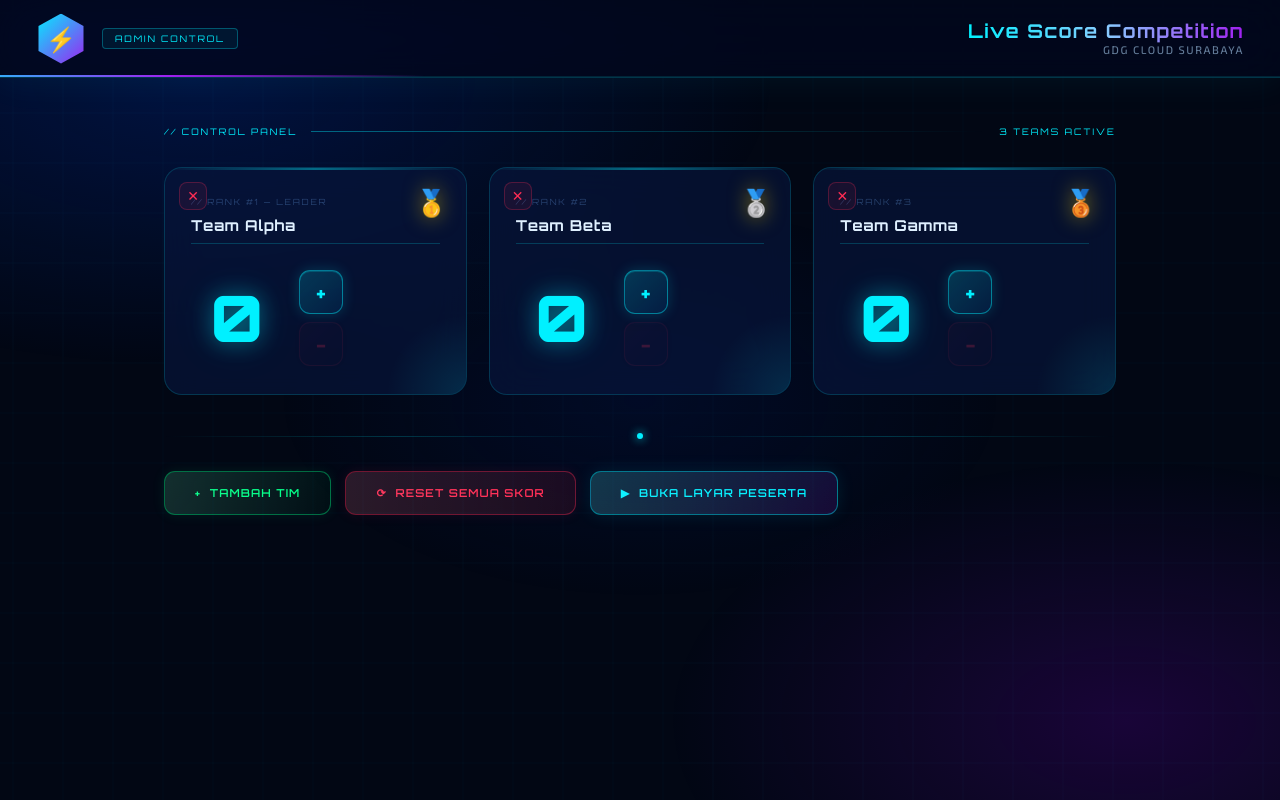
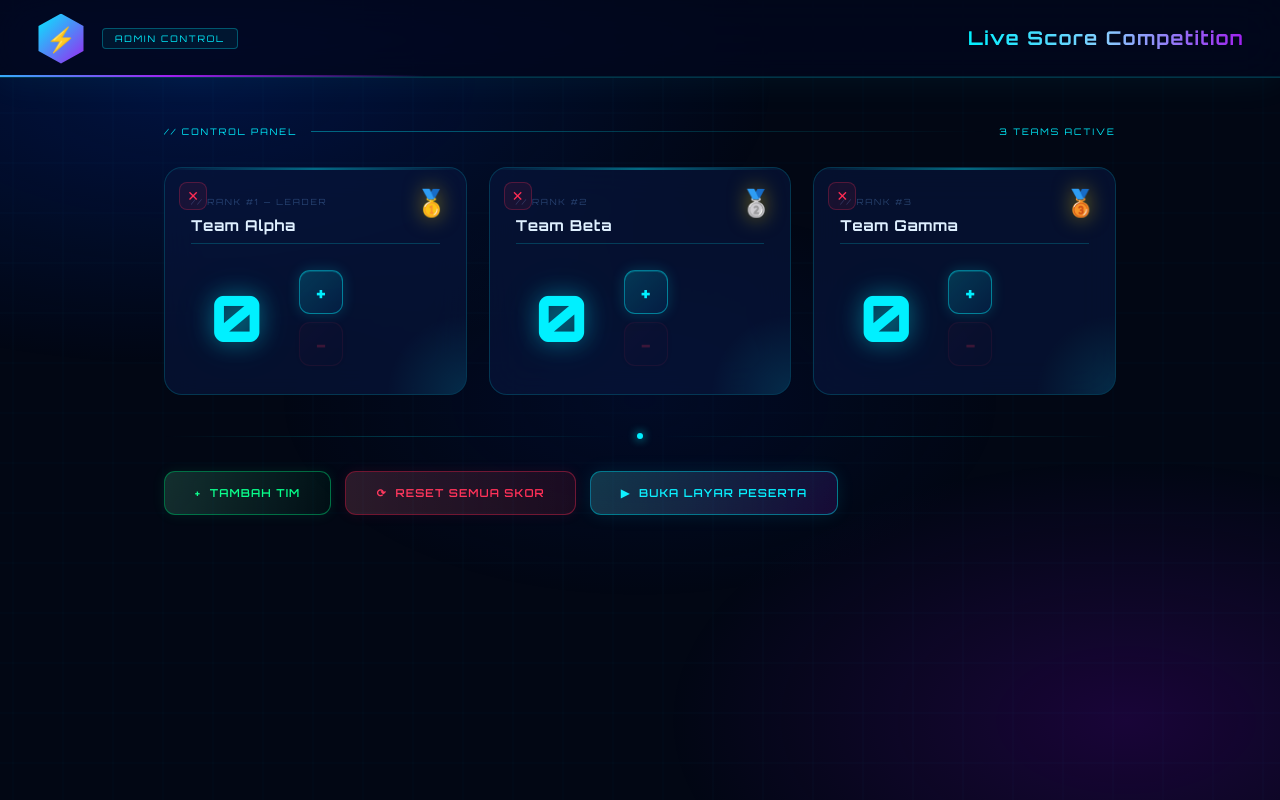
Before and after one commit to Richoivan/live-score-app, a plain HTML site: page Admin.html in a window 1280 px wide. Drawn offline with Linux system fonts and the light colour scheme.

Commit message:
Remove GDG Cloud Surabaya subtitle from Admin header

```diff
--- a/Admin.html
+++ b/Admin.html
@@ -616,6 +616,7 @@
       color: var(--neon-green);
       box-shadow: 0 0 14px rgba(0, 255, 136, .09);
     }
+
     .btn-add:hover {
       background: linear-gradient(135deg, rgba(0, 255, 136, .22), rgba(0, 160, 50, .15));
       border-color: rgba(0, 255, 136, .7);
@@ -639,6 +640,7 @@
       cursor: pointer;
       transition: all 0.2s;
     }
+
     .btn-del:hover {
       background: rgba(255, 45, 85, .25);
       border-color: rgba(255, 45, 85, .6);
@@ -675,7 +677,6 @@
     </div>
     <div class="h-right">
       <div class="h-title">Live Score Competition</div>
-      <div class="h-sub">GDG Cloud Surabaya</div>
     </div>
   </header>
 
@@ -815,7 +816,7 @@
     }
 
     function hapusTim(i) {
-      if(confirm(`Yakin ingin menghapus ${teams[i].name}?`)) {
+      if (confirm(`Yakin ingin menghapus ${teams[i].name}?`)) {
         teams.splice(i, 1);
         save();
         renderAdmin();
```
